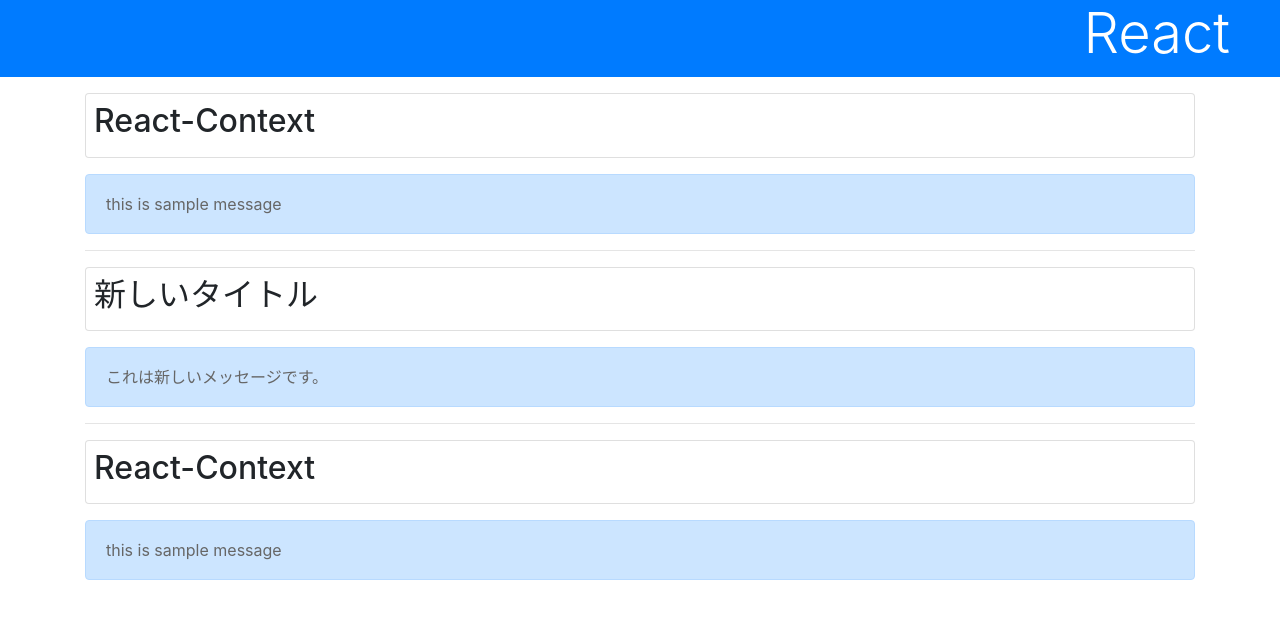
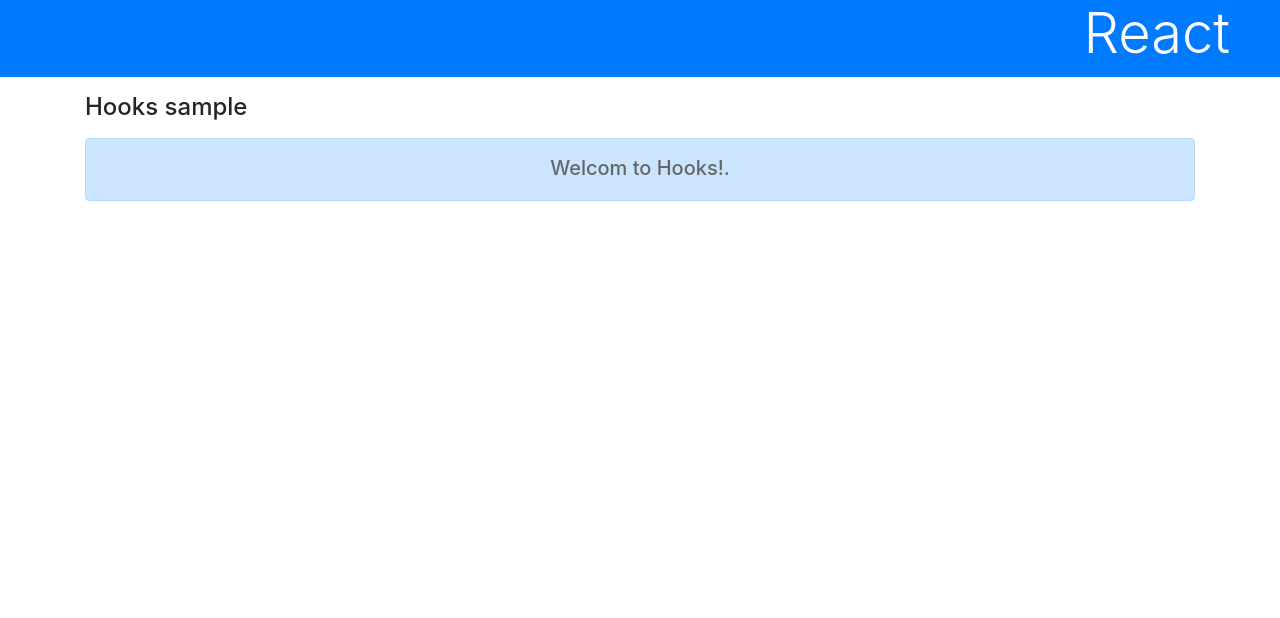
Before and after one commit to iyo-27/Reactraining, a React (Create React App) app: page / in a window 1280 px wide. Shown: the top 618 px of the page. Built offline with nearby package versions, Linux system fonts and the light colour scheme.

Commit message:
フックでステートを表示する

```diff
--- a/src/App.js
+++ b/src/App.js
@@ -1,57 +1,20 @@
-import React, {Component} from 'react';
+import React, {Component, useState} from 'react';
 import './App.css';
 
-let data = {title:'React-Context',
-  message:'this is sample message'}
+function App(){
+  const [message] = useState("Welcom to Hooks!")
 
-const SampleContext = React.createContext(data)
-
-class App extends Component{
-  newdata = {title:'新しいタイトル',
-    message:'これは新しいメッセージです。'}
-
-  render(){
-    return <div>
-        <h1 className='bg-primary text-white display-4'>React</h1>
-        <div className='container'>
-          <Title />
-          <Message />
-          <hr />
-          <SampleContext.Provider value={this.newdata}>
-            <Title />
-            <Message />
-          </ SampleContext.Provider>
-          <hr />
-          <Title />
-          <Message />
+  return (
+    <div>
+      <h1 className='bg-primary text-white display-4'>React</h1>
+      <div className='container'>
+        <h4 className='my-3'>Hooks sample</h4>
+        <div className='alert alert-primary text-center'>
+          <p className='h5'>{message}.</p>
         </div>
+      </div>
     </div>
-  }
-}
-
-class Title extends Component{
-  static contextType = SampleContext
-
-  render(){
-    return (
-      <div className='card p-2 my-3'>
-        <h2>{this.context.title}</h2>
-      </div>
-    )
-  }
-}
-
-class Message extends Component{
-  static contextType = SampleContext
-
-  render(){
-    return (
-      <div className='alert alert-primary'>
-        <p>{this.context.message}</p>
-      </div>
-    )
-  }
-
+  )
 }
 
 export default App;
```
